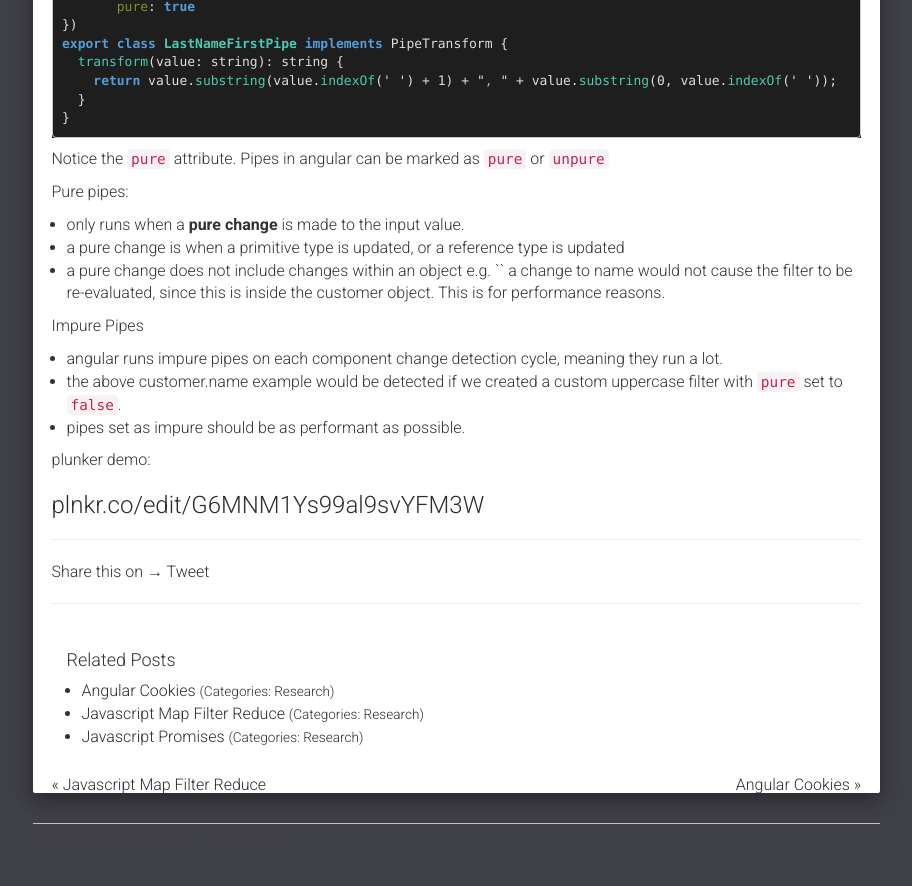
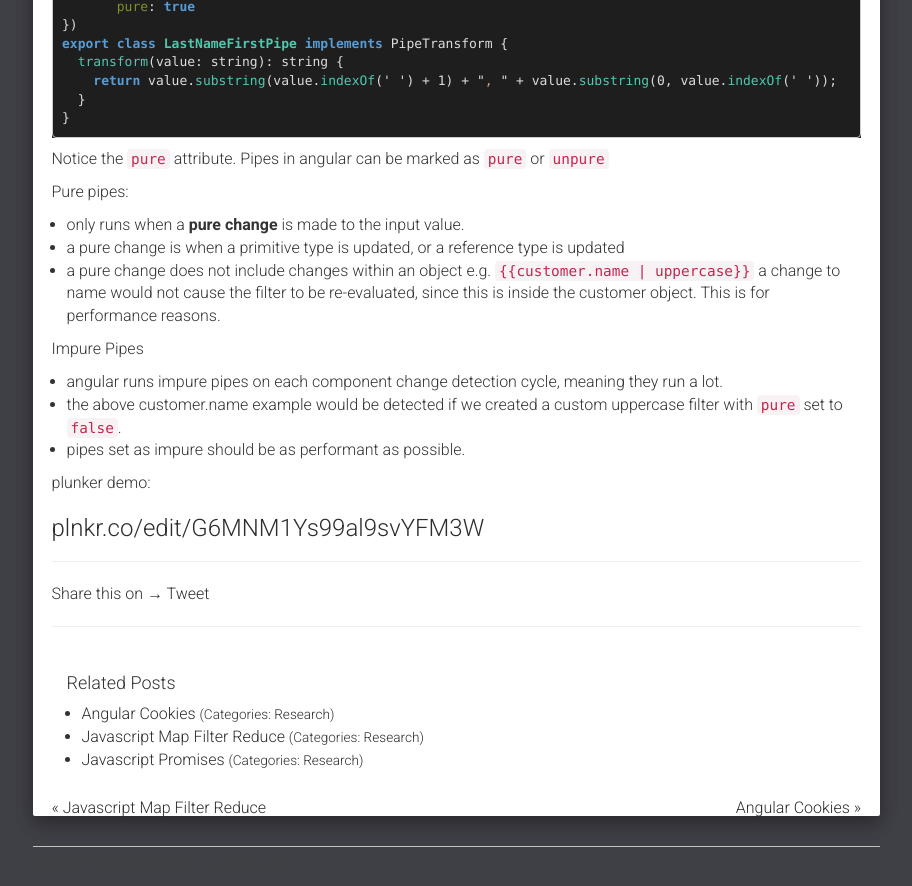
Before and after one commit to brianvp/brianvp.github.com, a Jekyll site: the page built from _posts/2016-09-23-Angular2-Pipes.md, in a window 1280 px wide and 900 px high, scrolled down 1192 px. Shown: the top 886 px of the window, without its empty margins (330-1242 px from the left). Built offline with Jekyll 4.4.1, drawn with Linux system fonts in a browser that asks for light colours; nearby versions of some CDN libraries; comment, search, counter and statistics services are not loaded; some of the changed lines change nothing that is shown.

Commit message:
one more

```diff
--- a/_posts/2016-09-23-Angular2-Pipes.md
+++ b/_posts/2016-09-23-Angular2-Pipes.md
@@ -91,7 +91,7 @@ Pure pipes:
 
 - only runs when a **pure change** is made to the input value.
 - a pure change is when a primitive type is updated, or a reference type is updated
-- a pure change does not include changes within an object e.g. `{{customer.name | uppercase}}` a change to name would not cause the filter to be re-evaluated, since this is inside the customer object. This is for performance reasons.
+- a pure change does not include changes within an object e.g. {% raw %}`{{customer.name | uppercase}}`{% endraw %} a change to name would not cause the filter to be re-evaluated, since this is inside the customer object. This is for performance reasons.
 
 Impure Pipes
 
```
